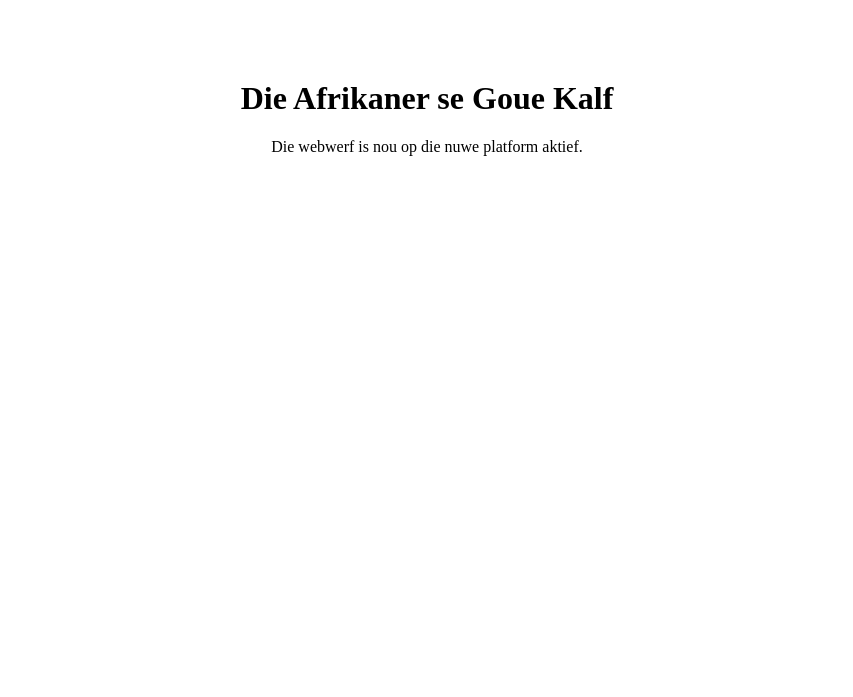
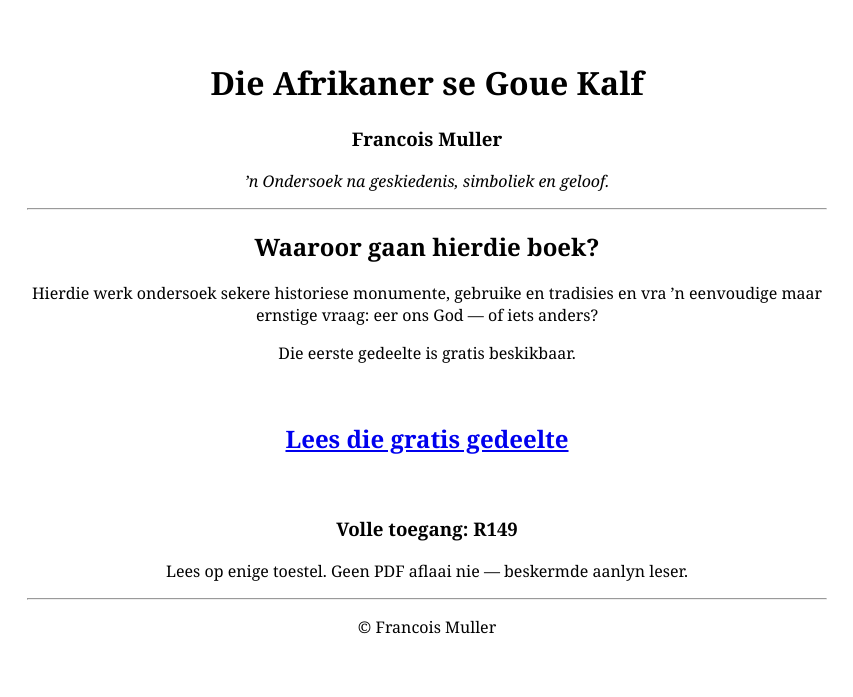
Before and after one commit to francoismullerepos-commits/gouekalf, a plain HTML site: page index.html in a window 1280 px wide. Shown: the whole page, without its empty margins (213-1066 px from the left). Drawn offline with Linux system fonts and the light colour scheme.

Commit message:
Update index.html

```diff
--- a/index.html
+++ b/index.html
@@ -1,10 +1,45 @@
 <!DOCTYPE html>
 <html>
 <head>
-  <title>Die Afrikaner se Goue Kalf</title>
+<meta charset="UTF-8">
+<title>Die Afrikaner se Goue Kalf</title>
 </head>
-<body style="font-family:serif; text-align:center; margin-top:80px;">
-  <h1>Die Afrikaner se Goue Kalf</h1>
-  <p>Die webwerf is nou op die nuwe platform aktief.</p>
+
+<body style="font-family: Georgia, serif; max-width: 800px; margin: auto; text-align: center; padding: 40px;">
+
+<h1>Die Afrikaner se Goue Kalf</h1>
+<h3>Francois Muller</h3>
+
+<p><i>’n Ondersoek na geskiedenis, simboliek en geloof.</i></p>
+
+<hr>
+
+<h2>Waaroor gaan hierdie boek?</h2>
+
+<p>
+Hierdie werk ondersoek sekere historiese monumente, gebruike en tradisies
+en vra ’n eenvoudige maar ernstige vraag:
+eer ons God — of iets anders?
+</p>
+
+<p>
+Die eerste gedeelte is gratis beskikbaar.
+</p>
+
+<br>
+
+<h2><a href="#">Lees die gratis gedeelte</a></h2>
+
+<br>
+
+<h3>Volle toegang: R149</h3>
+<p>Lees op enige toestel. Geen PDF aflaai nie — beskermde aanlyn leser.</p>
+
+<hr>
+
+<p>
+© Francois Muller
+</p>
+
 </body>
 </html>
```
